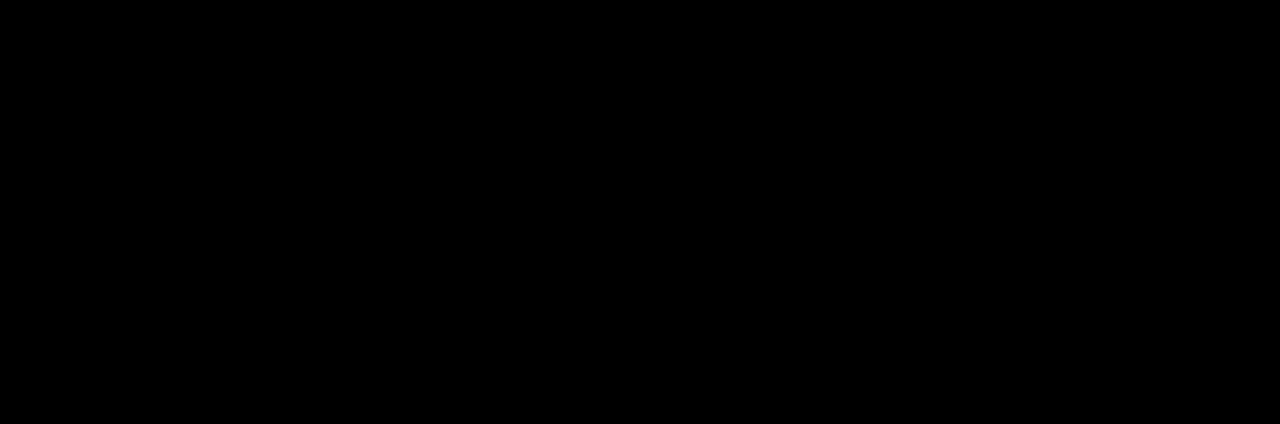
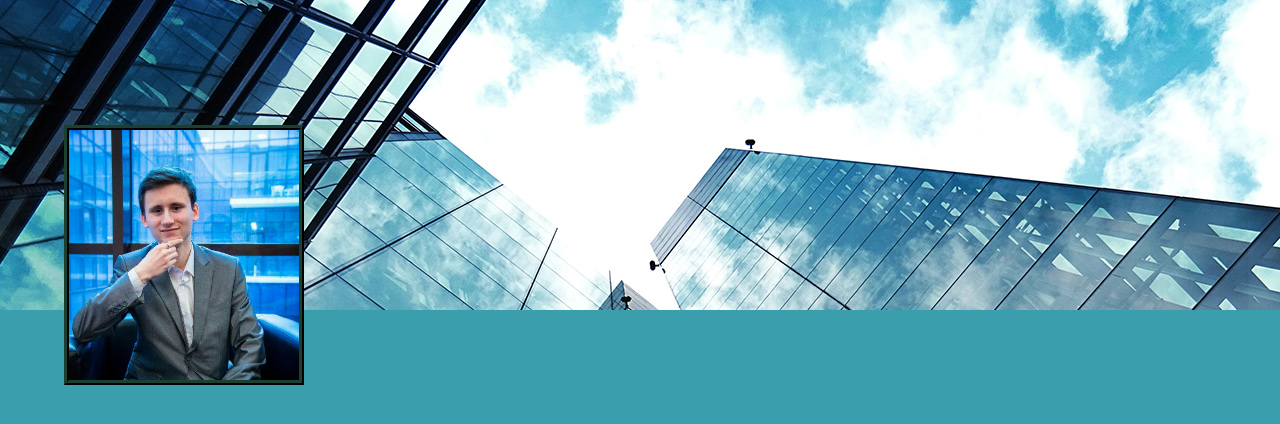
Before and after one commit to MrKrasnov/MrKrasnov, a React (Create React App) app: page / in a window 1280 px wide. Shown: the top 424 px of the page. Built offline with nearby package versions, Linux system fonts and the light colour scheme.

Commit message:
Completed by header.jsx

```diff
--- a/src/components/Header.jsx
+++ b/src/components/Header.jsx
@@ -1,9 +1,14 @@
 import React from 'react';
-
+//import photo
+import PhotoProfile from '../img/photo-profile.jpg';
 function Header() {
     return (
       <header>
-
+          <div className="container">
+            <div className="header">
+              <img src={PhotoProfile} alt="profile" className="header-photo"/>
+            </div>
+          </div>
       </header>
     );
   }
--- a/src/sass/App.sass
+++ b/src/sass/App.sass
@@ -1,2 +1,6 @@
 body
-  background-color: black
+  background-color: #3a9eac
+.container
+  width: 90%
+  margin: 0 auto
+@import header
--- /dev/null
+++ b/src/sass/_header.sass
@@ -0,0 +1,15 @@
+header
+    position: relative
+    z-index: 1
+    background-image: url(.././img/skyscrapers-header.jpg)
+    padding-bottom: 50px
+.header
+    position: relative
+    z-index: 3
+    border: 5px ridge #1b3f30
+    height: 250px
+    width: 20%
+    top: 125px
+    &-photo
+        width: 100%
+        height: 100%
```
